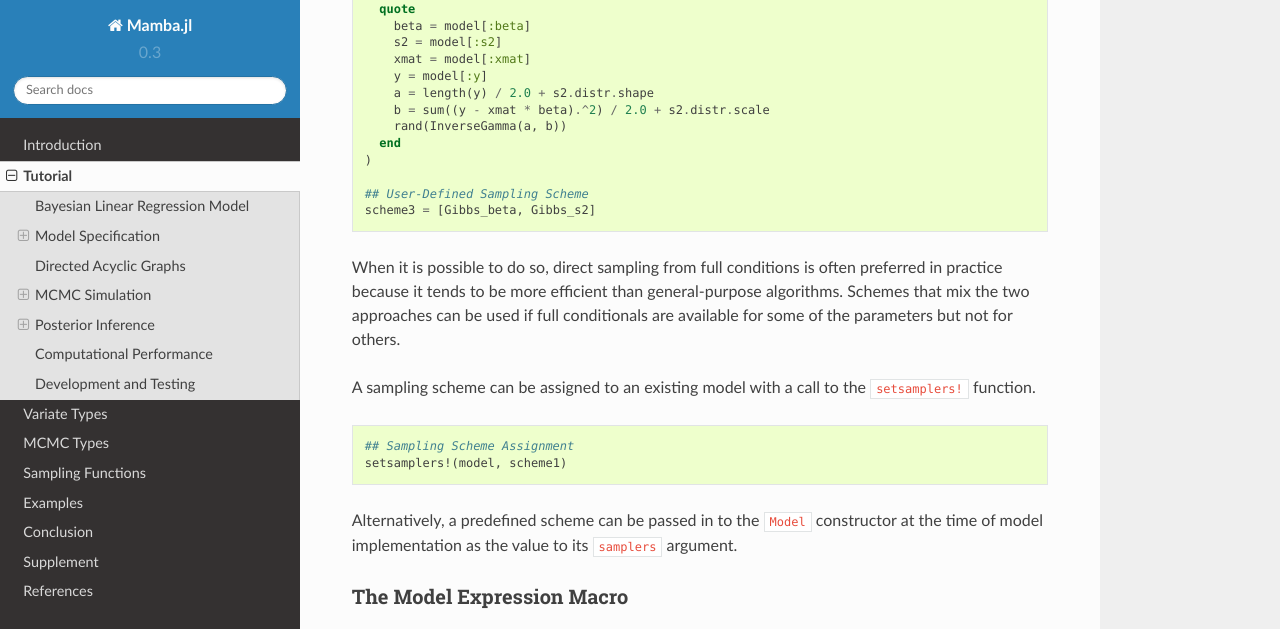
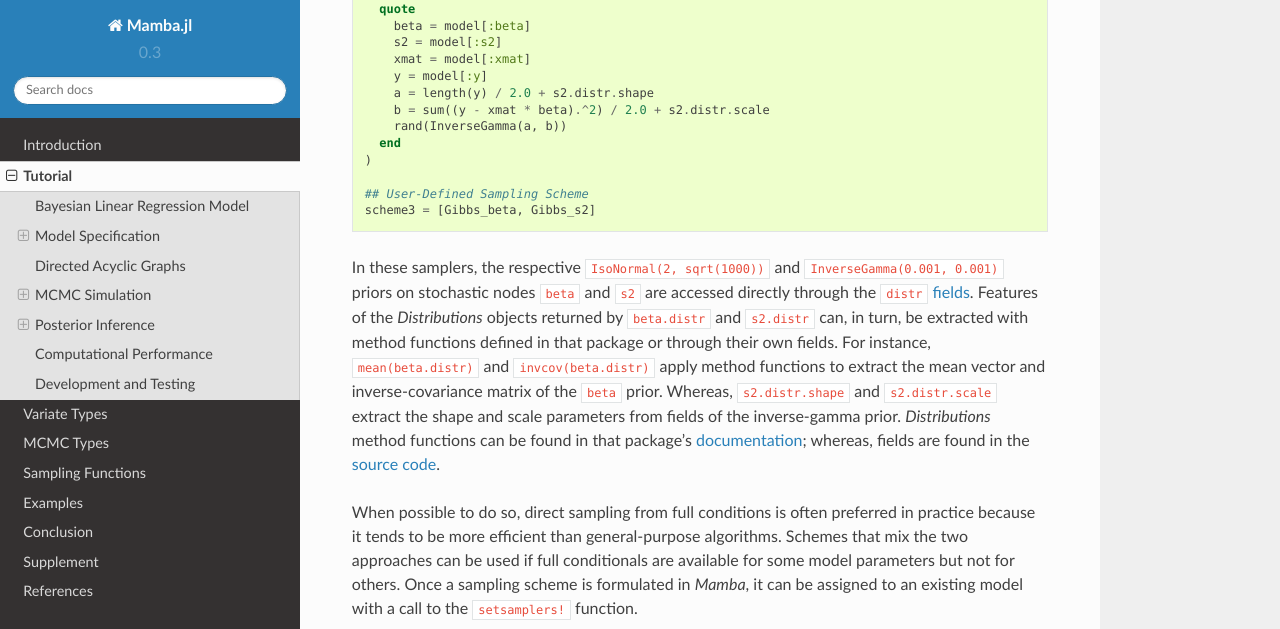
Before and after one commit to brian-j-smith/Mamba.jl, a Sphinx documentation site: the page built from doc/tutorial.rst, in a window 1280 px wide and 900 px high, scrolled down 4328 px, cut to the strip 0-629 px from the top of the window. Built offline with Sphinx 7.4.7 and the Read the Docs theme 2.0.0, drawn with Linux system fonts in a browser that asks for light colours; formulas are drawn with MathJax 3; cross-references to code outside the pages are shown as plain code.

Commit message:
Add documentation to the user-defined sampling scheme.

```diff
--- a/doc/tutorial.rst
+++ b/doc/tutorial.rst
@@ -194,9 +194,9 @@ whose form is inverse gamma with :math:`n / 2 + \alpha_\pi` shape and :math:`(\b
 	## User-Defined Sampling Scheme
 	scheme3 = [Gibbs_beta, Gibbs_s2]
 
-When it is possible to do so, direct sampling from full conditions is often preferred in practice because it tends to be more efficient than general-purpose algorithms.  Schemes that mix the two approaches can be used if full conditionals are available for some of the parameters but not for others.
+In these samplers, the respective ``IsoNormal(2, sqrt(1000))`` and ``InverseGamma(0.001, 0.001)`` priors on stochastic nodes ``beta`` and ``s2`` are accessed directly through the ``distr`` :ref:`fields <section-Stochastic>`.  Features of the `Distributions` objects returned by ``beta.distr`` and ``s2.distr`` can, in turn, be extracted with method functions defined in that package or through their own fields.  For instance, ``mean(beta.distr)`` and ``invcov(beta.distr)`` apply method functions to extract the mean vector and inverse-covariance matrix of the ``beta`` prior.  Whereas, ``s2.distr.shape`` and ``s2.distr.scale`` extract the shape and scale parameters from fields of the inverse-gamma prior.  `Distributions` method functions can be found in that package's `documentation <http://distributionsjl.readthedocs.org>`_; whereas, fields are found in the `source code <https://github.com/JuliaStats/Distributions.jl>`_.
 
-A sampling scheme can be assigned to an existing model with a call to the ``setsamplers!`` function.
+When possible to do so, direct sampling from full conditions is often preferred in practice because it tends to be more efficient than general-purpose algorithms.  Schemes that mix the two approaches can be used if full conditionals are available for some model parameters but not for others.  Once a sampling scheme is formulated in `Mamba`, it can be assigned to an existing model with a call to the ``setsamplers!`` function.
 
 .. code-block:: julia
 
```
